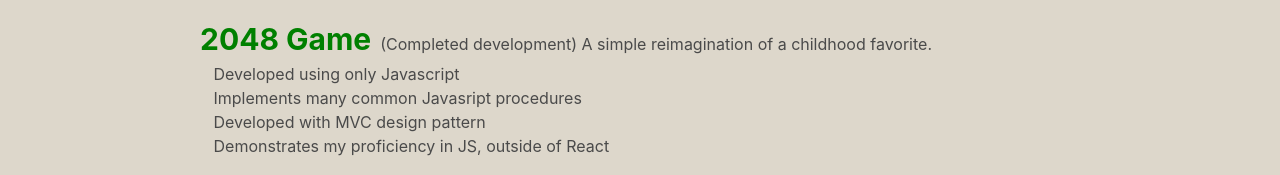
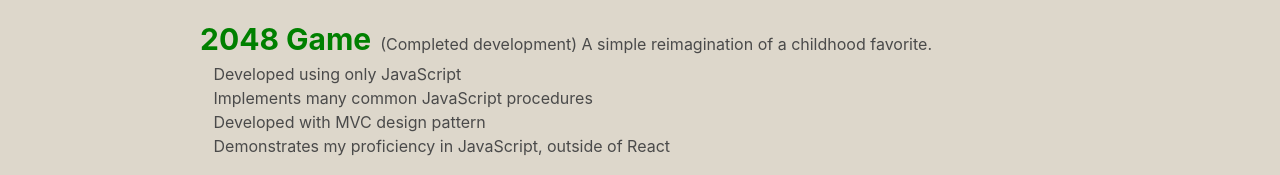
Before and after one commit to edwinn86/Resume-Website, a plain HTML site: page index.html in a window 1280 px wide. Shown: the part 771-946 px from the top of the page. Drawn offline with nearby package versions, Linux system fonts and the light colour scheme.

Commit message:
Fixed typos

```diff
--- a/index.html
+++ b/index.html
@@ -78,10 +78,10 @@
             <a href="http://edwinn86.me/2048" target="_blank"><b class="projectName">2048 Game</b></a><span>&nbsp&nbsp(Completed
                 development) A simple reimagination of a childhood favorite.</span>
             <ul>
-                <li>&nbsp&nbsp Developed using only Javascript</li>
-                <li>&nbsp&nbsp Implements many common Javasript procedures</li>
+                <li>&nbsp&nbsp Developed using only JavaScript</li>
+                <li>&nbsp&nbsp Implements many common JavaScript procedures</li>
                 <li>&nbsp&nbsp Developed with MVC design pattern</li>
-                <li>&nbsp&nbsp Demonstrates my proficiency in JS, outside of React</li>
+                <li>&nbsp&nbsp Demonstrates my proficiency in JavaScript, outside of React</li>
 
             </ul>
         </div>
```
